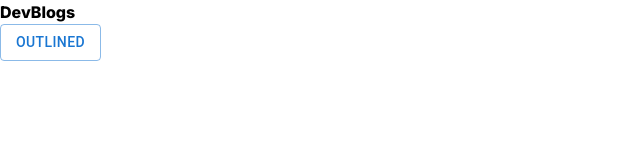
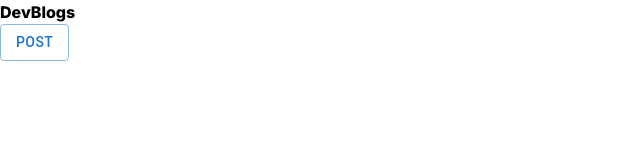
Before and after one commit to sanjanabharath/Poetic-Echoes, a Next.js app: page /blogs in a window 1280 px wide. Shown: the top 160 px of the page, without its empty margins (0-640 px from the left). Built offline with nearby package versions, Linux system fonts and the light colour scheme.

Commit message:
added a button

```diff
--- a/app/components/Navbar.tsx
+++ b/app/components/Navbar.tsx
@@ -5,7 +5,7 @@
   return (
     <div>
         <h3 className='font-extrabold'>DevBlogs</h3>
-        <Button variant="outlined">Outlined</Button>
+        <Button variant="outlined">Post</Button>
     </div>
   )
 }
```
